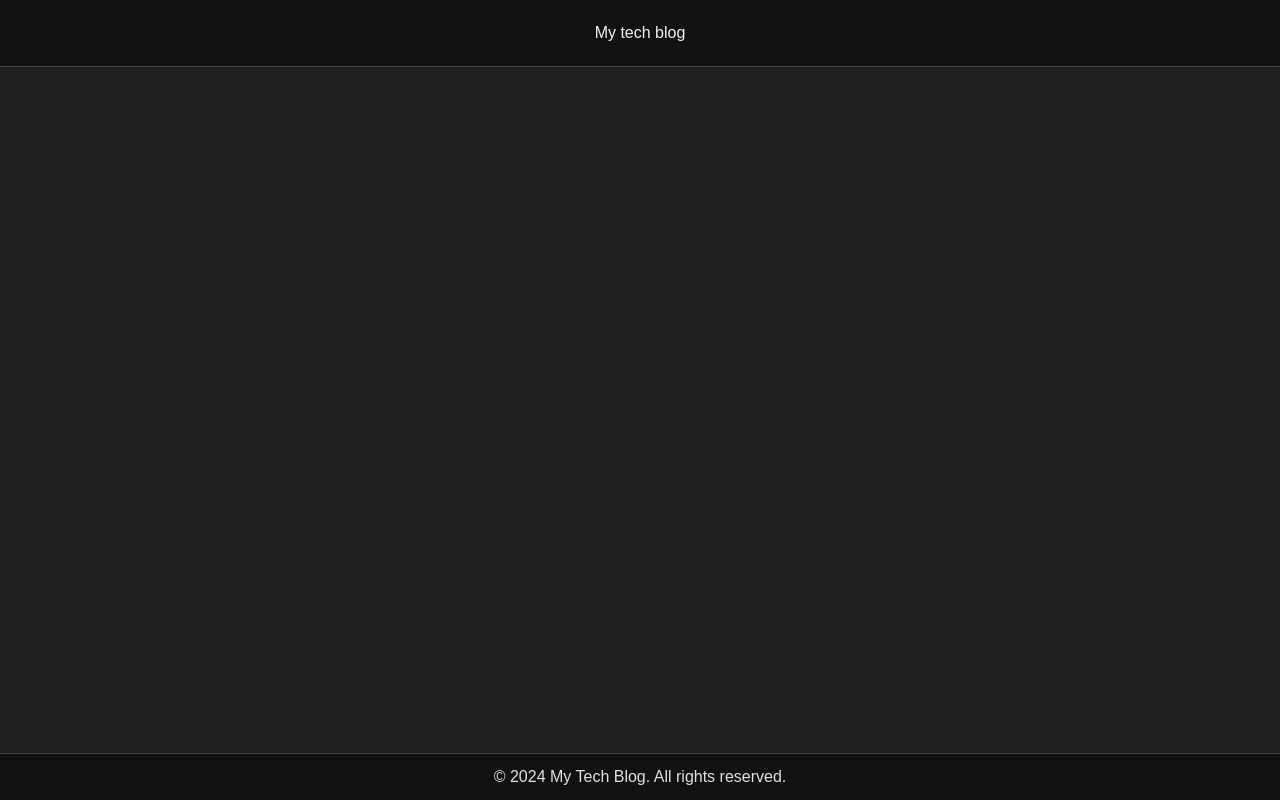
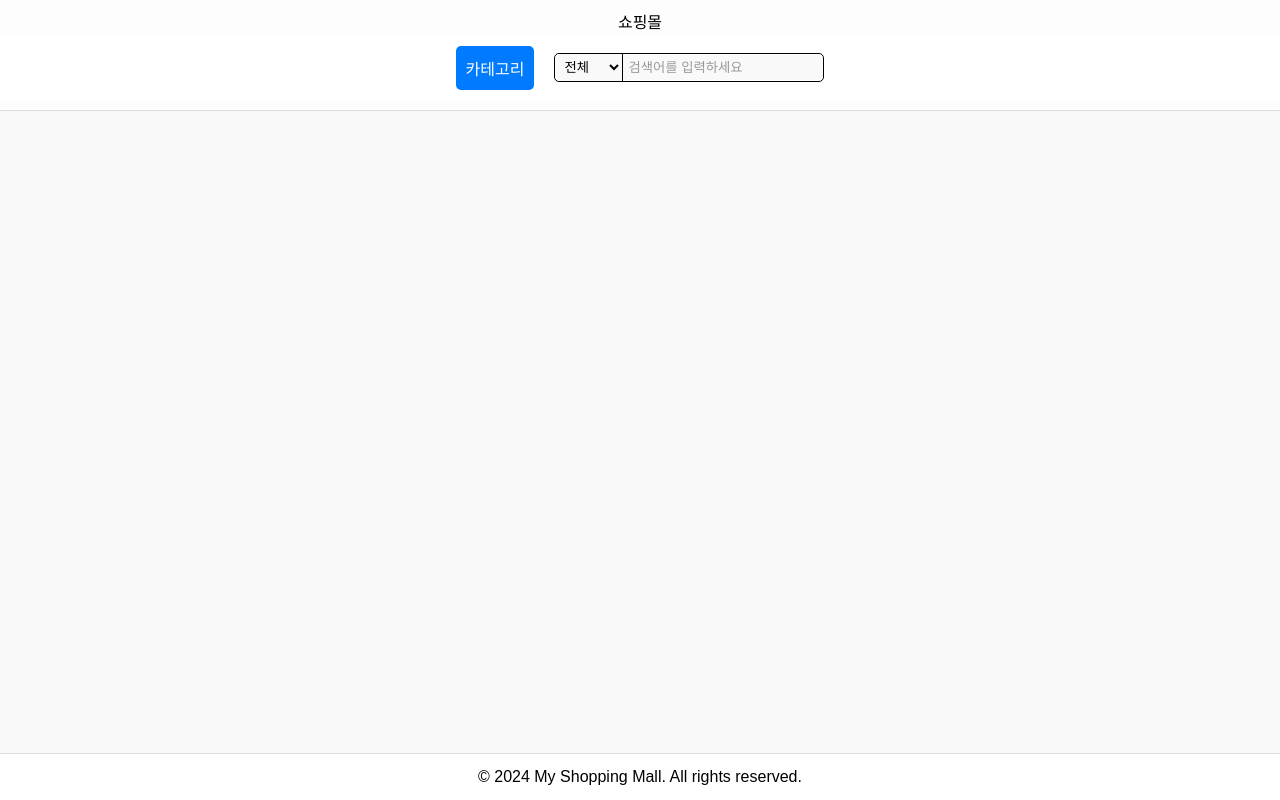
Before and after one commit to poohc300/shoppingMall, a React app in the folder front/: page / in a window 1280 px wide. Built offline with nearby package versions, Linux system fonts and the light colour scheme; the HTML template or start-up script is replaced by a standard one.

Commit message:
상단 검색바 추가, 카테고리 추가

```diff
--- a/front/src/components/layout/Footer/Footer.js
+++ b/front/src/components/layout/Footer/Footer.js
@@ -4,7 +4,7 @@ import * as styles from './Footer.module.css';
 const Footer = () => {
   return (
     <div className={styles.footer}>
-      <p>&copy; 2024 My Tech Blog. All rights reserved.</p>
+      <p>&copy; 2024 My Shopping Mall. All rights reserved.</p>
     </div>
   );
 };
--- a/front/src/components/layout/Footer/Footer.module.css
+++ b/front/src/components/layout/Footer/Footer.module.css
@@ -1,4 +1,4 @@
-/* 푸터 스타일 */
+/* //푸터 스타일
 .footer {
   text-align: center;
   padding: 10px 0;
@@ -9,4 +9,16 @@
   width: 100%;
   bottom: 0;
   z-index: 1000;
+} */
+
+.footer {
+  text-align: center;
+  padding: 10px 0;
+  border-top: 1px solid #ddd; /* 변경된 테두리 색상 */
+  background-color: #fff; /* 변경된 배경색 */
+  color: #000; /* 변경된 텍스트 색상 */
+  position: fixed;
+  width: 100%;
+  bottom: 0;
+  z-index: 1000;
 }
--- a/front/src/components/layout/Header/Header.js
+++ b/front/src/components/layout/Header/Header.js
@@ -1,8 +1,13 @@
 import React from 'react';
 import * as styles from './Header.module.css';
+import Navbar from '../Navbar/Navbar';
 
 const Header = () => {
-  console.log(styles);
-  return <div className={styles.header}>My tech blog</div>;
+  return (
+    <div className={styles.header}>
+      쇼핑몰
+      <Navbar />
+    </div>
+  )
 };
 export default Header;
--- a/front/src/components/layout/Header/Header.module.css
+++ b/front/src/components/layout/Header/Header.module.css
@@ -1,9 +1,9 @@
 .header {
   text-align: center;
-  padding: 20px 0;
-  border-bottom: 1px solid #444;
-  background-color: #121212;
-  color: #f0f0f0;
+  padding: 10px 0;
+  border-bottom: 1px solid #ddd; /* 변경된 테두리 색상 */
+  background-color: #ffffff9a; /* 변경된 배경색 */
+  color: #000; /* 변경된 텍스트 색상 */
   position: fixed;
   width: 100%;
   top: 0;
--- a/front/src/components/layout/Layout/Layout.module.css
+++ b/front/src/components/layout/Layout/Layout.module.css
@@ -9,6 +9,6 @@
   overflow: auto;
   padding-top: 80px; /* 고정된 헤더 높이만큼 패딩 추가 */
   padding-bottom: 60px; /* 고정된 푸터 높이만큼 패딩 추가 */
-  background-color: #202020; /* 메인 콘텐츠 배경색 */
+  background-color: #f9f9f9; /* 변경된 배경색 */
   padding: 20px;
 }
--- /dev/null
+++ b/front/src/components/layout/Navbar/Navbar.js
@@ -0,0 +1,37 @@
+import React, { useState } from 'react';
+import * as styles from './Navbar.module.css';
+
+const Navbar = () => {
+    const [dropdownOpen, setDropdownOpen] = useState(false);
+
+    const toggleDropdown = () => {
+        setDropdownOpen(!dropdownOpen);
+    };
+
+    return (
+        <nav className={styles.nav}>
+            <div className={styles.dropdown} onMouseEnter={toggleDropdown} onMouseLeave={toggleDropdown}>
+                <button className={styles.dropbtn}>카테고리</button>
+                {dropdownOpen && (
+                    <div className={styles.dropdownContent}>
+                        <a href="#">전체</a>
+                        <a href="#">식료품</a>
+                        <a href="#">음료</a>
+                        <a href="#">간식</a>
+                    </div>
+                )}
+            </div>
+            <div className={styles.searchContainer}>
+                <select className={styles.categorySelect}>
+                    <option value="전체">전체</option>
+                    <option value="식료품">식료품</option>
+                    <option value="음료">음료</option>
+                    <option value="간식">간식</option>
+                </select>
+                <input type="text" placeholder="검색어를 입력하세요" className={styles.searchBar} />
+            </div>
+        </nav>
+    );
+};
+
+export default Navbar;
--- /dev/null
+++ b/front/src/components/layout/Navbar/Navbar.module.css
@@ -0,0 +1,77 @@
+.nav {
+  display: flex;
+  justify-content: center;
+  align-items: center;
+  gap: 20px;
+  background-color: #fff; /* 네비게이션 바 배경색 */
+  padding: 10px;
+  border-radius: 5px;
+}
+
+.dropdown {
+  position: relative;
+  display: inline-block;
+}
+
+.dropbtn {
+  background-color: #007bff; /* 기본 버튼 색상 */
+  color: #fff; /* 버튼 텍스트 색상 */
+  padding: 10px;
+  font-size: 16px;
+  border: none;
+  cursor: pointer;
+  border-radius: 5px;
+}
+
+.dropdownContent {
+  display: none;
+  position: absolute;
+  background-color: #f9f9f9; /* 드롭다운 배경색 */
+  min-width: 160px;
+  box-shadow: 0px 8px 16px 0px rgba(0,0,0,0.2);
+  z-index: 1;
+}
+
+.dropdownContent a {
+  color: black; /* 드롭다운 항목 텍스트 색상 */
+  padding: 12px 16px;
+  text-decoration: none;
+  display: block;
+}
+
+.dropdownContent a:hover {
+  background-color: #ddd; /* 드롭다운 항목 호버링 색상 */
+}
+
+.dropdown:hover .dropdownContent {
+  display: block;
+}
+
+.searchContainer {
+  display: flex;
+  align-items: center;
+  border: 1px solid #000; /* 전체 컨테이너 테두리 */
+  border-radius: 5px; /* 컨테이너 둥근 모서리 */
+}
+
+.categorySelect {
+  padding: 5px;
+  border: none;
+  border-right: 1px solid #000; /* 드롭다운 오른쪽 테두리 */
+  border-radius: 5px 0 0 5px; /* 왼쪽 모서리만 둥글게 */
+  background-color: #f9f9f9; /* 선택창 배경색 */
+  color: #000; /* 선택창 텍스트 색상 */
+}
+
+.searchBar {
+  padding: 5px;
+  border: none;
+  border-radius: 0 5px 5px 0; /* 오른쪽 모서리만 둥글게 */
+  background-color: #f9f9f9; /* 검색창 배경색 */
+  color: #000; /* 검색창 텍스트 색상 */
+  width: 200px; /* 검색창 너비 */
+}
+
+.searchBar::placeholder {
+  color: #999; /* 검색창 플레이스홀더 색상 */
+}
```
Also changed, not shown: 1 other file (tests, documents, lock files or other folders).
